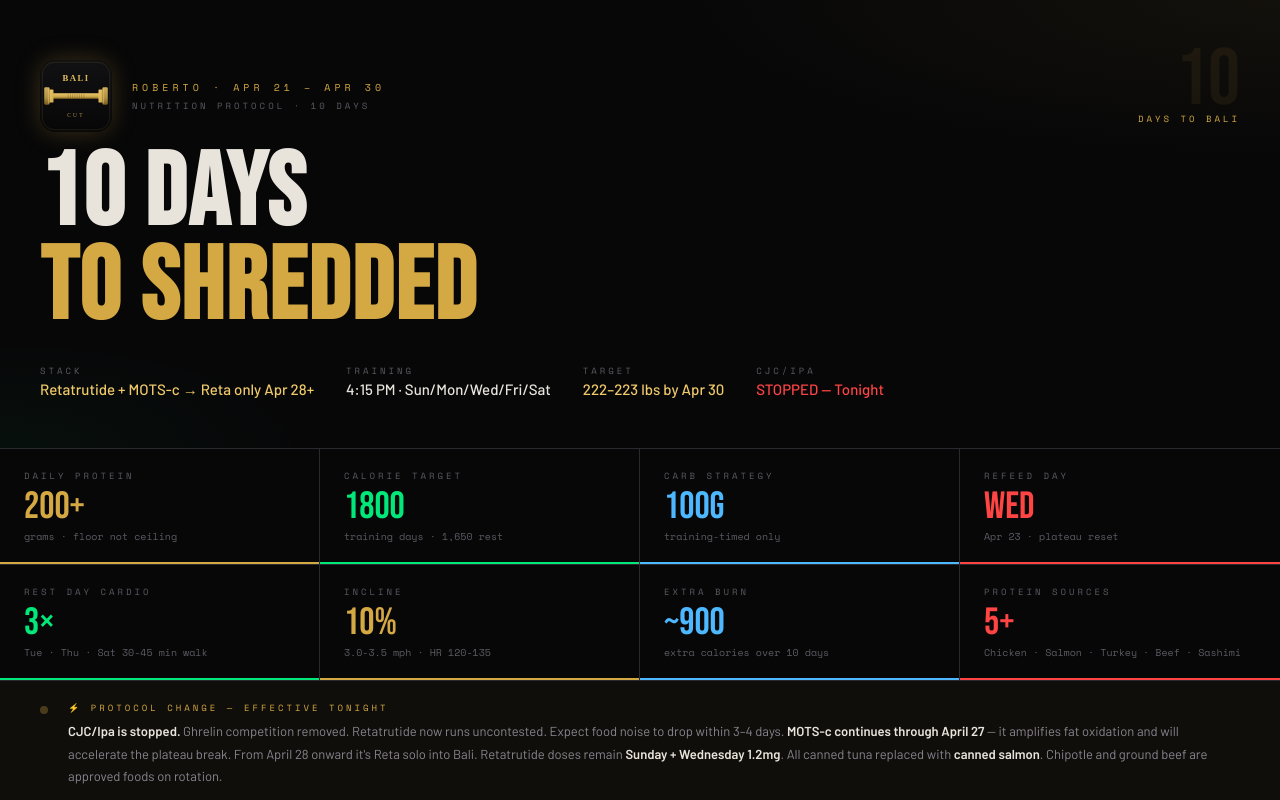
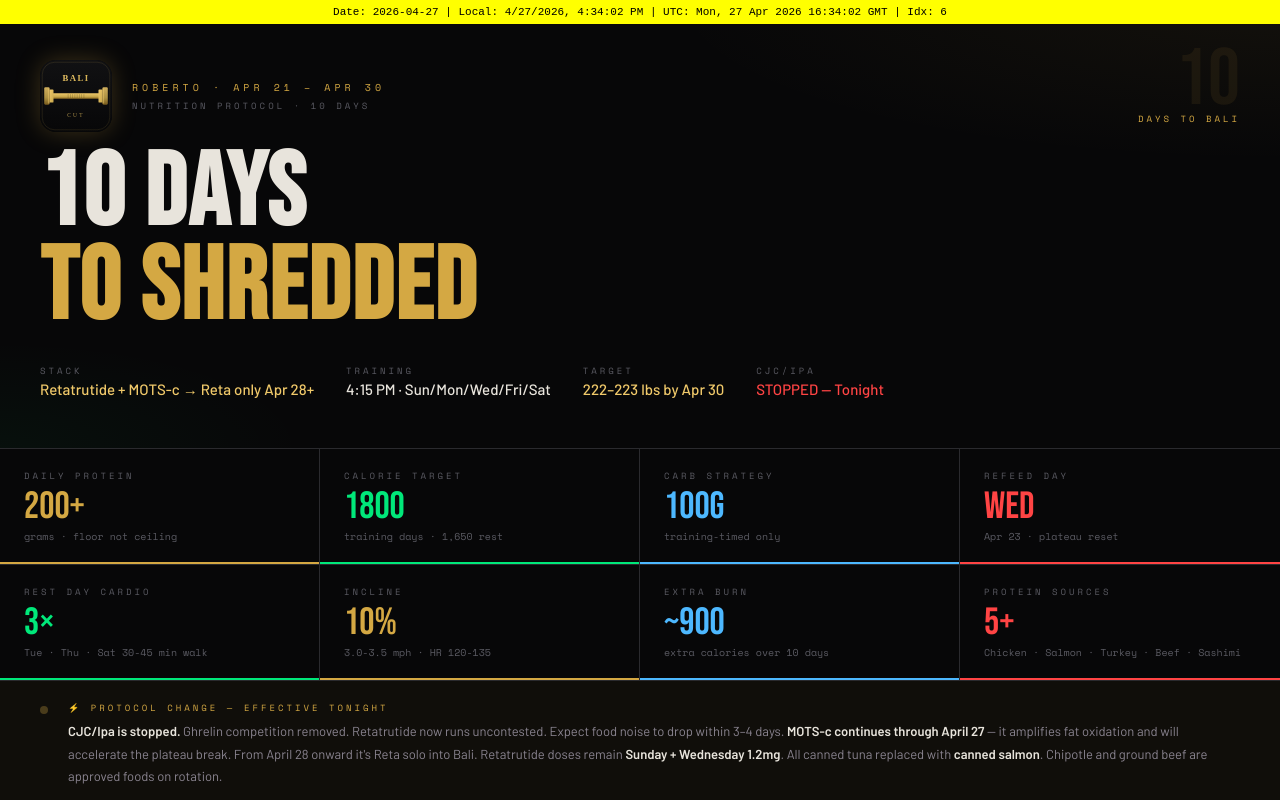
Before and after one commit to palmerrobert27/bali-cut, a plain HTML site: page index.html in a window 1280 px wide. Shown: the top 800 px of the page. Drawn offline with nearby package versions, Linux system fonts and the light colour scheme.

Commit message:
Debug Session
Added debug information to display today's date and local time on the screen.

```diff
--- a/index.html
+++ b/index.html
@@ -1,3 +1,4 @@
+
 <!DOCTYPE html>
 <html lang="en">
 <head>
@@ -1207,15 +1208,20 @@ function showDay(i){
 // ── AUTO-DAY ON LOAD ──────────────────────────────────
 function getTodayKey(){
   const d = new Date();
-  // Use local date parts to avoid UTC offset pushing to wrong day
   const y = d.getFullYear();
   const m = String(d.getMonth()+1).padStart(2,'0');
   const day = String(d.getDate()).padStart(2,'0');
-  return `${y}-${m}-${day}`;
+  const key = `${y}-${m}-${day}`;
+
+  // DEBUG — shows date info on screen so we can see what's happening
+  const debug = document.createElement('div');
+  debug.style.cssText = 'position:fixed;top:0;left:0;right:0;background:#ff0;color:#000;font-size:11px;padding:6px 10px;z-index:9999;font-family:monospace;text-align:center;';
+  debug.textContent = `Date: ${key} | Local: ${d.toLocaleString()} | UTC: ${d.toUTCString()} | Idx: ${DAY_MAP[key]}`;
+  document.body.appendChild(debug);
+  setTimeout(() => debug.remove(), 10000);
+
+  return key;
 }
-
-// Debug helper — remove after confirming fix
-console.log('Today key:', getTodayKey(), '| Local time:', new Date().toString());
 
 function autoJumpToToday(){
   const key = getTodayKey();
```
